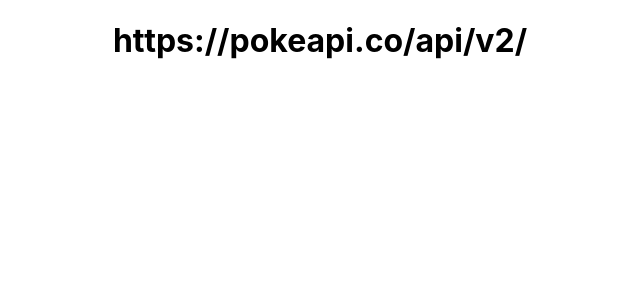
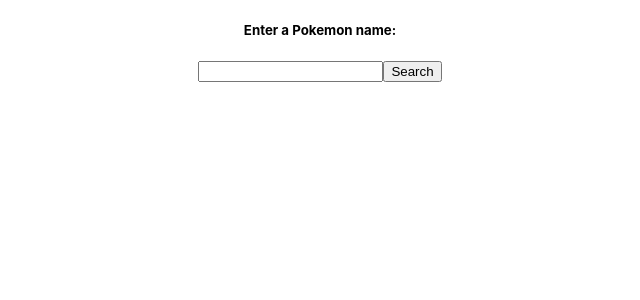
Before and after one commit to KiranWarren/t3w8-codealong, a React (Create React App) app: page / in a window 1280 px wide. Shown: the top 300 px of the page, without its empty margins (320-960 px from the left). Built offline with nearby package versions, Linux system fonts and the light colour scheme.

Commit message:
created poke search bar

```diff
--- a/src/App.js
+++ b/src/App.js
@@ -1,13 +1,14 @@
 import { useContext } from "react";
 import "./App.css";
 import { ApiContext } from "./contexts/ApiProvider";
+import { ApiSearchForm } from "./components/ApiSearchForm";
 
 function App() {
   let apiUrl = useContext(ApiContext);
 
   return (
     <div className="App">
-      <h1>{apiUrl}</h1>
+      <ApiSearchForm />
     </div>
   );
 }
--- /dev/null
+++ b/src/components/ApiSearchForm.jsx
@@ -0,0 +1,25 @@
+// Form component
+// Grabs a Pokemon name from user input
+// Makes a fetch request on submit
+// Return data
+
+import { useContext } from "react";
+import { ApiContext } from "../contexts/ApiProvider";
+
+export function ApiSearchForm() {
+  let apiUrlBase = useContext(ApiContext);
+
+  const searchForPokemon = () => {
+    console.log(`API URL is: ${apiUrlBase}`);
+  };
+
+  return (
+    <div>
+      <h5>Enter a Pokemon name:</h5>
+      <input type="text" name="pokemonName" id="pokemonName" />
+      <button type="submit" onClick={searchForPokemon}>
+        Search
+      </button>
+    </div>
+  );
+}
```
